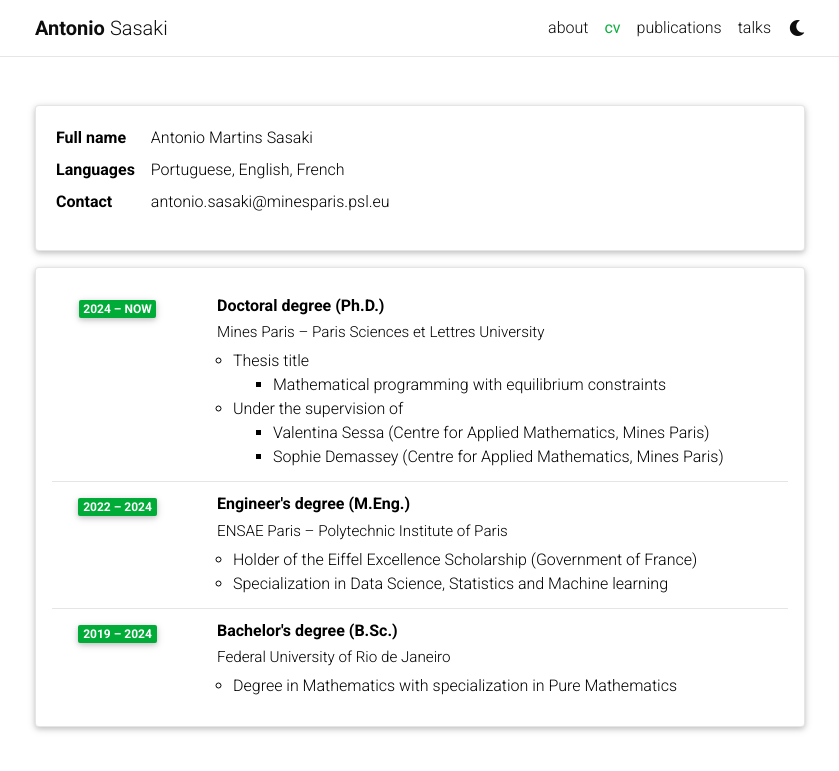
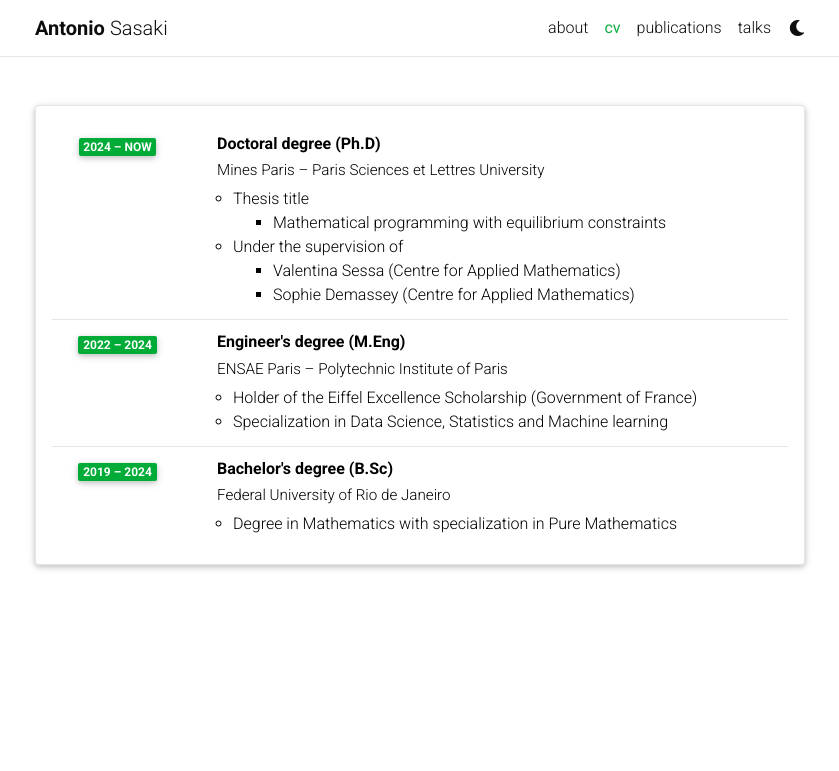
Before and after one commit to antoniosasaki/antoniosasaki.github.io, a Jekyll site: the page built from _pages/cv.md, in a window 1280 px wide. Shown: the top 771 px of the page, without its empty margins (220-1059 px from the left). Built offline with Jekyll 4.4.1, drawn with Linux system fonts in a browser that asks for light colours; comment, search, counter and statistics services are not loaded; a style sheet for code colours, icons or effects is not loaded.

```diff
--- a/_data/cv.yml
+++ b/_data/cv.yml
@@ -1,15 +1,6 @@
-- type: map
-  contents:
-    - name: Full name
-      value: Antonio Martins Sasaki
-    - name: Languages
-      value: Portuguese, English, French
-    - name: Contact
-      value: antonio.sasaki@minesparis.psl.eu
-
 - type: time_table
   contents:
-    - title: Doctoral degree (Ph.D.)
+    - title: Doctoral degree (Ph.D)
       institution: Mines Paris – Paris Sciences et Lettres University
       year: 2024 – now
       description:
@@ -18,17 +9,17 @@
             - Mathematical programming with equilibrium constraints
         - title: Under the supervision of
           contents:
-            - Valentina Sessa (Centre for Applied Mathematics, Mines Paris)
-            - Sophie Demassey (Centre for Applied Mathematics, Mines Paris)
+            - Valentina Sessa (Centre for Applied Mathematics)
+            - Sophie Demassey (Centre for Applied Mathematics)
 
-    - title: Engineer's degree (M.Eng.)
+    - title: Engineer's degree (M.Eng)
       institution: ENSAE Paris – Polytechnic Institute of Paris
       year: 2022 – 2024
       description:
         - Holder of the Eiffel Excellence Scholarship (Government of France)
         - Specialization in Data Science, Statistics and Machine learning
 
-    - title: Bachelor's degree (B.Sc.)
+    - title: Bachelor's degree (B.Sc)
       institution: Federal University of Rio de Janeiro
       year: 2019 – 2024
       description:
```
